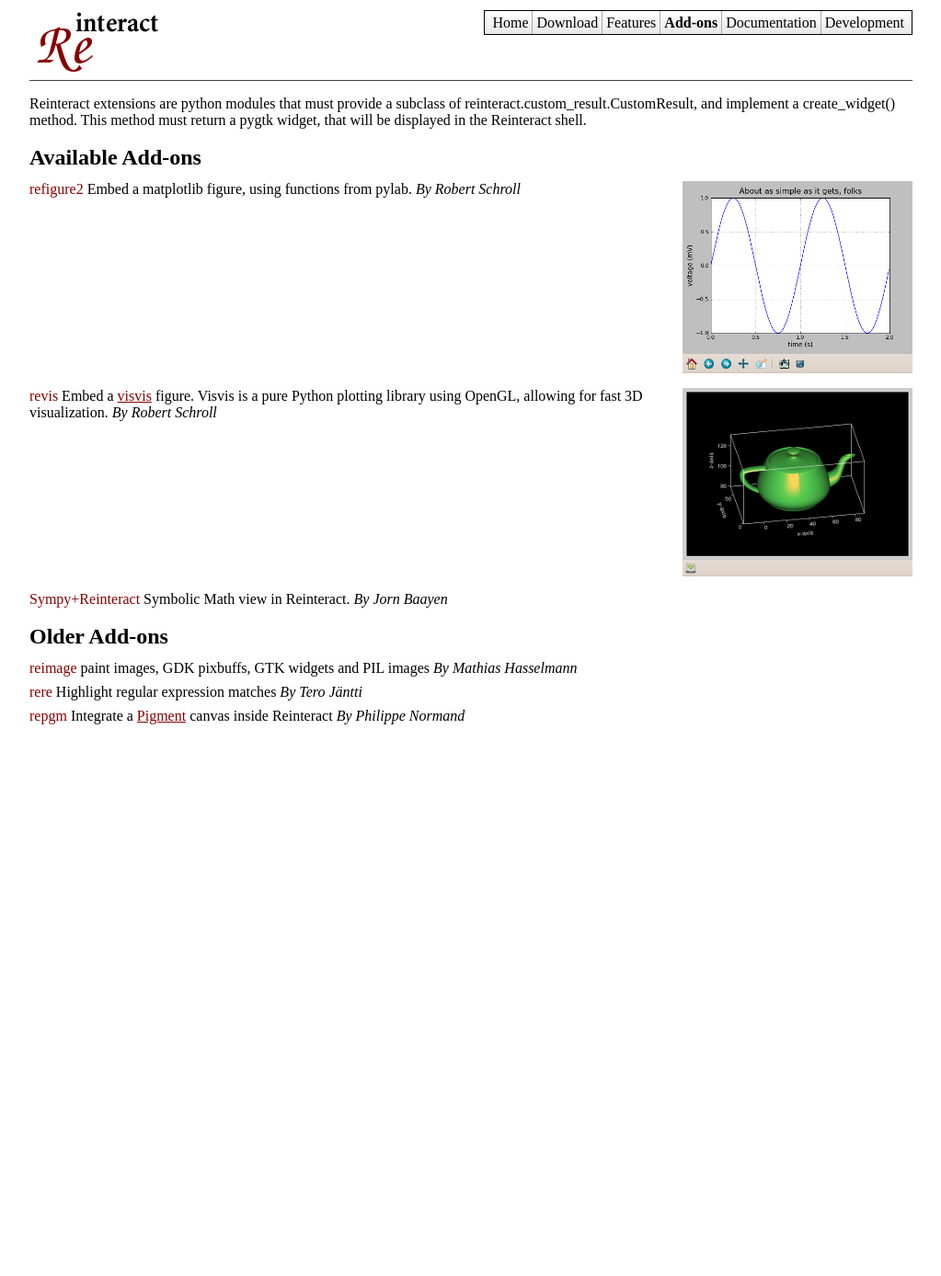
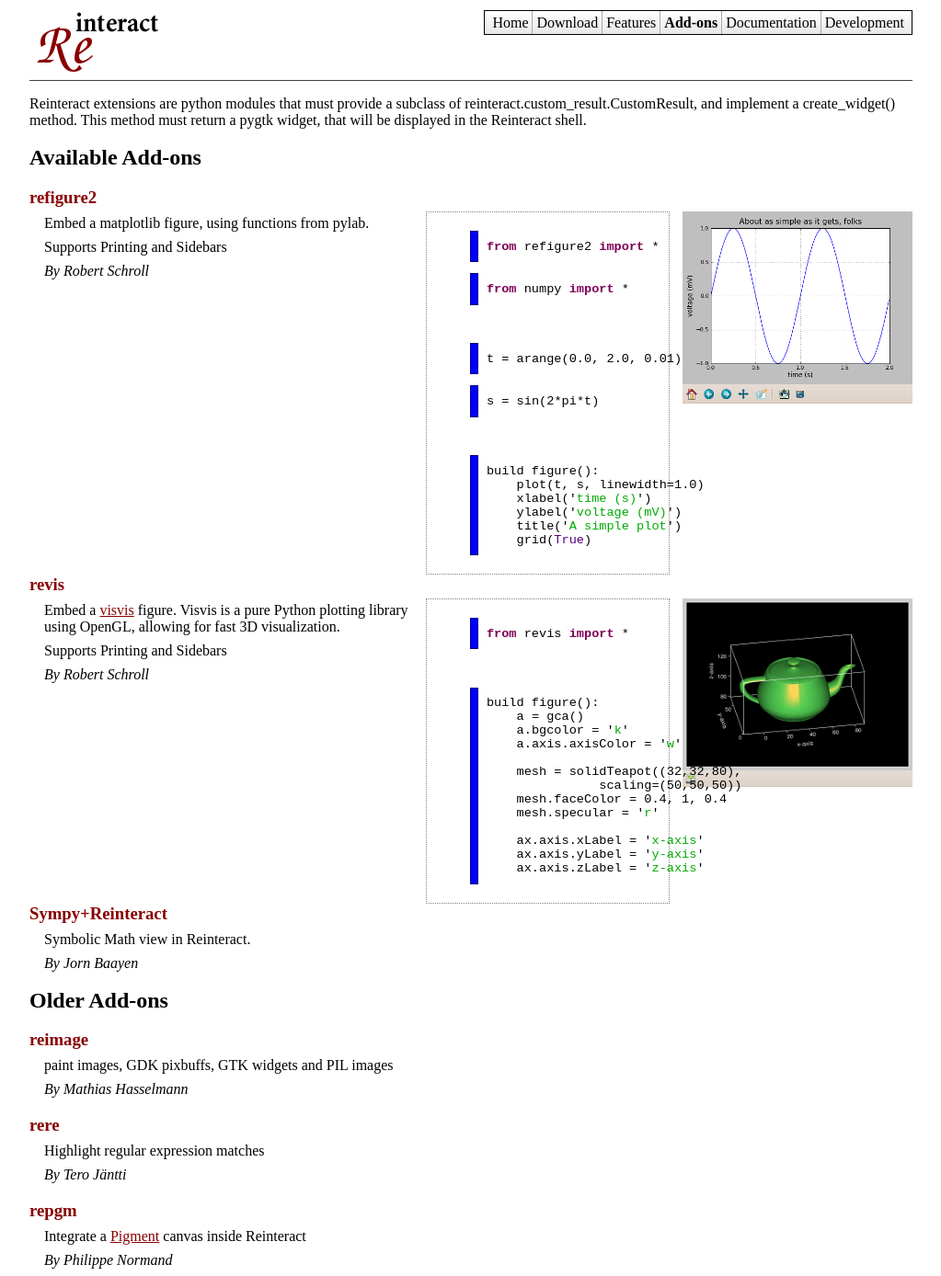
Before and after one commit to reinteract/reinteract-web, a Jekyll site: the page built from addons.md, in a window 1280 px wide. Shown: the whole page at 92% size, without its empty margins (128-1151 px from the left). Built offline with Jekyll 4.4.1, drawn with Linux system fonts in a browser that asks for light colours; before the commit the page ends 900 px from its top, so only the background shows below that.

Commit message:
Change layout of Add-ons page
Include sample code in addition to screenshots.  Still need to add both
for most add-ons.

```diff
--- a/addons.md
+++ b/addons.md
@@ -10,29 +10,66 @@ Available Add-ons
 -----------------
 
 <div class="addon">
+  <h3><a class="name" href="http://rschroll.github.com/refigure2/">refigure2</a></h3>
   <img src="/addon-images/refigure2.png" />
-  <a class="name" href="http://rschroll.github.com/refigure2/">refigure2</a>
-  <span class="description" markdown="1">
+<div class="codegroup">
+{% highlight python %}from refigure2 import *{% endhighlight %}
+{% highlight python %}from numpy import *{% endhighlight %}
+&nbsp;
+{% highlight python %}t = arange(0.0, 2.0, 0.01){% endhighlight %}
+{% highlight python %}s = sin(2*pi*t){% endhighlight %}
+&nbsp;
+{% highlight python %}
+build figure():
+    plot(t, s, linewidth=1.0)
+    xlabel('time (s)')
+    ylabel('voltage (mV)')
+    title('A simple plot')
+    grid(True)
+{% endhighlight %}
+</div>
+  <div class="description">
     Embed a matplotlib figure, using functions from pylab.
-  </span>
-  <span class="author">By Robert Schroll</span>
+  </div>
+  <div class="support">Supports Printing and Sidebars</div>
+  <div class="author">By Robert Schroll</div>
 </div>
 
 <div class="addon">
+  <h3><a class="name" href="http://rschroll.github.com/revis/">revis</a></h3>
   <img src="/addon-images/revis.png" />
-  <a class="name" href="http://rschroll.github.com/revis/">revis</a>
-  <span class="description" markdown="1">
-    Embed a [visvis](http://code.google.com/p/visvis/) figure. Visvis is a pure Python plotting library using OpenGL, allowing for fast 3D visualization.
-  </span>
-  <span class="author">By Robert Schroll</span>
+<div class="codegroup">
+{% highlight python %}from revis import *{% endhighlight %}
+&nbsp;
+{% highlight python %}
+build figure():
+    a = gca()
+    a.bgcolor = 'k'
+    a.axis.axisColor = 'w'
+
+    mesh = solidTeapot((32,32,80),
+               scaling=(50,50,50))
+    mesh.faceColor = 0.4, 1, 0.4
+    mesh.specular = 'r'
+
+    ax.axis.xLabel = 'x-axis'
+    ax.axis.yLabel = 'y-axis'
+    ax.axis.zLabel = 'z-axis'
+{% endhighlight %}
+</div>
+  <div class="description">
+    Embed a <a href="http://code.google.com/p/visvis/">visvis</a> figure. Visvis is a pure Python plotting library using OpenGL, allowing for fast 3D visualization.
+  </div>
+  <div class="support">Supports Printing and Sidebars</div>
+  <div class="author">By Robert Schroll</div>
 </div>
 
 <div class="addon">
-  <a class="name" href="http://jbaayen.blogspot.com/2009/09/part-of-what-makes-sympy-so-useful-is.html">Sympy+Reinteract</a>
-  <span class="description" markdown="1">
+  <h3><a class="name" href="http://jbaayen.blogspot.com/2009/09/part-of-what-makes-sympy-so-useful-is.html">Sympy+Reinteract</a></h3>
+  <div class="description">
     Symbolic Math view in Reinteract.
-  </span>
-  <span class="author">By Jorn Baayen</span>
+  </div>
+  <div class="author">By Jorn Baayen</div>
 </div>
 
 
@@ -42,25 +79,25 @@ Older Add-ons
 -------------
 
 <div class="addon">
-  <a class="name" href="http://taschenorakel.de/mathias/2007/11/11/playing-reinteract/">reimage</a>
-  <span class="description" markdown="1">
+  <h3><a class="name" href="http://taschenorakel.de/mathias/2007/11/11/playing-reinteract/">reimage</a></h3>
+  <div class="description">
     paint images, GDK pixbuffs, GTK widgets and PIL images
-  </span>
-  <span class="author">By Mathias Hasselmann</span>
+  </div>
+  <div class="author">By Mathias Hasselmann</div>
 </div>
 
 <div class="addon">
-  <a class="name" href="http://code.google.com/p/xprext/">rere</a>
-  <span class="description" markdown="1">
+  <h3><a class="name" href="http://code.google.com/p/xprext/">rere</a></h3>
+  <div class="description">
     Highlight regular expression matches
-  </span>
-  <span class="author">By Tero Jäntti</span>
+  </div>
+  <div class="author">By Tero Jäntti</div>
 </div>
 
 <div class="addon">
-  <a class="name" href="http://base-art.net/Articles/92/">repgm</a>
-  <span class="description" markdown="1">
-    Integrate a [Pigment](https://code.fluendo.com/pigment/trac) canvas inside Reinteract
-  </span>
-  <span class="author">By Philippe Normand</span>
+  <h3><a class="name" href="http://base-art.net/Articles/92/">repgm</a></h3>
+  <div class="description">
+    Integrate a <a href="https://code.fluendo.com/pigment/trac">Pigment</a> canvas inside Reinteract
+  </div>
+  <div class="author">By Philippe Normand</div>
 </div>
```
